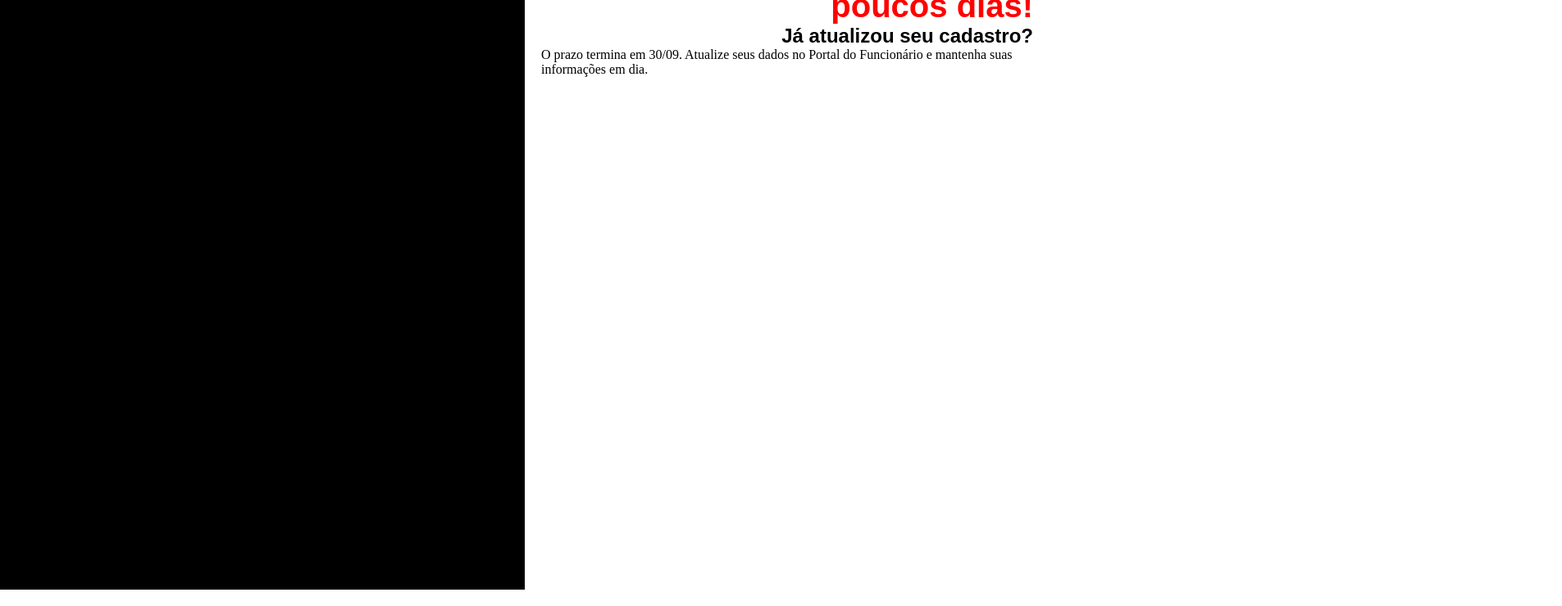
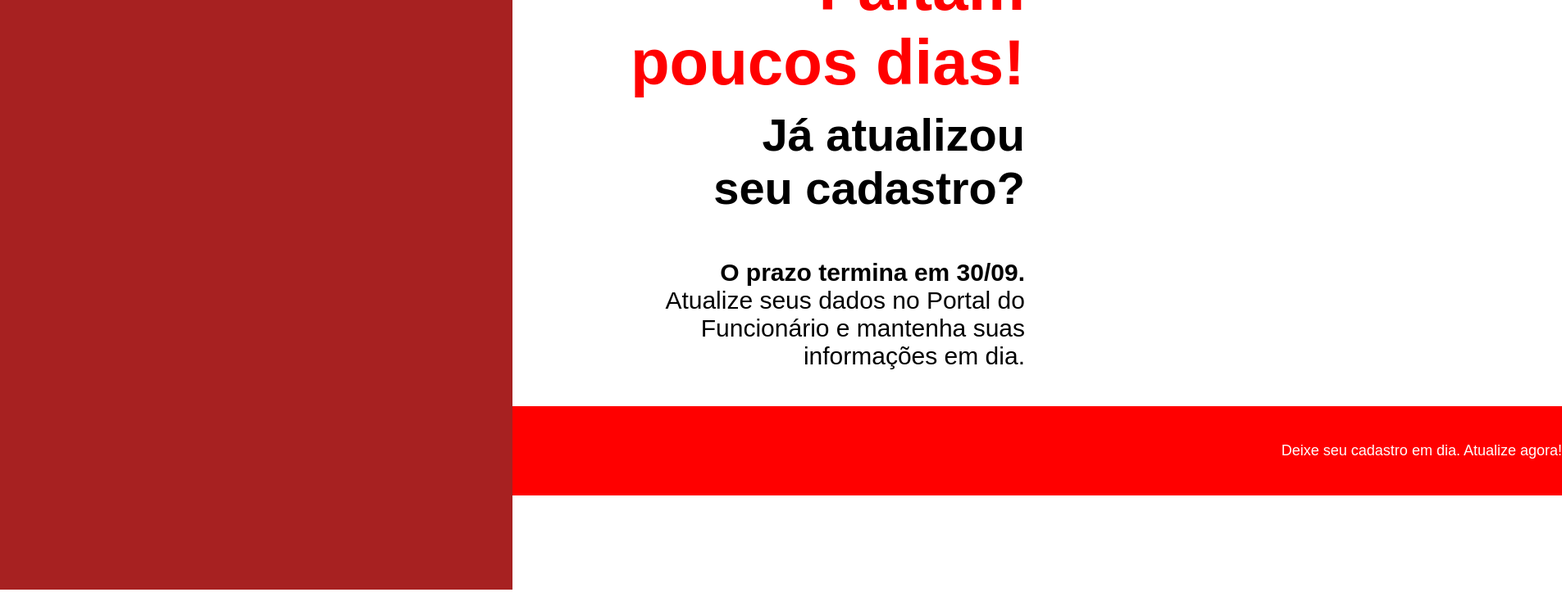
Before and after one commit to davi-morais2008/CadastroRhSenai, a website: page index.html in a window 1280 px wide. Shown: the part 80-820 px from the top of the page at 82% size, 1905 px wide, since content can reach past the window. Drawn offline with Linux system fonts and the light colour scheme.

Commit message:
MOD: Estilizei mais o site

```diff
--- a/global.css
+++ b/global.css
@@ -21,24 +21,53 @@
 }
 
 .container-img{
-    background-color: black;
+    background-color: rgb(167, 33, 33);
+
 }
 
 .container-content{
-    padding: 20px 20px;
+    margin-right: 30px;
+    margin-top:  40px;
     background-color: white;
 }
 
 .container-content h1{
     color: red;
     font-family: Arial, Helvetica, sans-serif;
-    font-size: 40px;
+    font-size: 78px;
     text-align: end;
 
 }
 
 .container-content h2{
+    text-align: end;
     color: black;
     font-family: Arial, Helvetica, sans-serif;
+    font-size: 56px;
+    padding: 10px 0;
+}
+
+.container-content p{
     text-align: end;
+    padding: 44px 0;
+    font-family: Arial, Helvetica, sans-serif;
+    font-size: 30px;
 }
+
+.container-content p span{
+    font-weight: bold;
+}
+
+.faixa-vermelha{
+    position: absolute;
+    width: 100%;
+    background-color: red;
+    color: white;
+
+}
+
+.faixa-vermelha p{
+    font-size: large;
+    color: rgb(255, 255, 255);
+    z-index: 1000;
+}
--- a/index.html
+++ b/index.html
@@ -16,13 +16,13 @@
 
         <section class="container-content">
             <h1>Faltam <br />poucos dias!</h1>
-            <h2>Já atualizou seu cadastro?</h2>
-            <p>O prazo termina em 30/09.
-                Atualize seus dados no Portal do Funcionário e mantenha suas informações em dia.
+            <h2>Já atualizou <br /> seu cadastro?</h2>
+            <p> <span>O prazo termina em 30/09.</span> <br />
+                Atualize seus dados no Portal do <br /> Funcionário e mantenha suas <br /> informações em dia.
             </p>
 
         <div class="faixa-vermelha">
-
+            <p>Deixe seu cadastro em dia. Atualize agora!</p>
         </div>
 
         <div class="logos">
```
